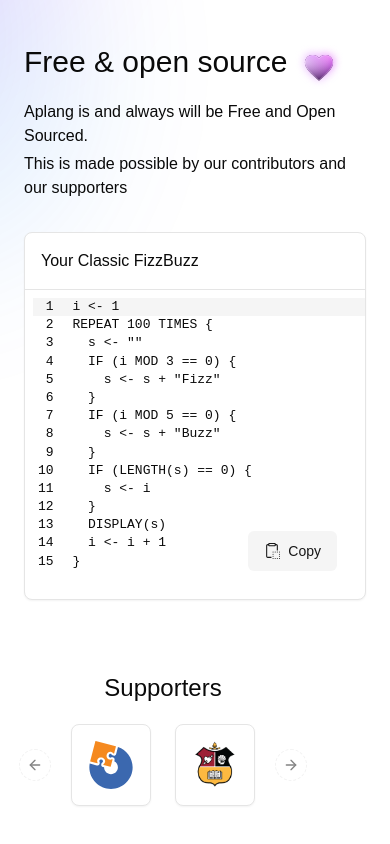
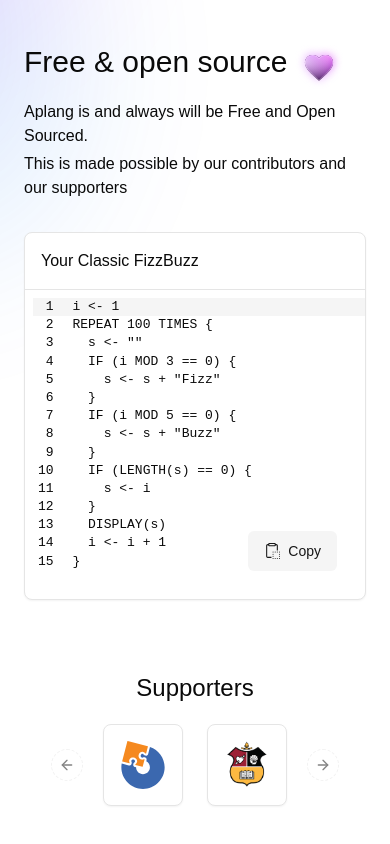
Before and after one commit to snowfoxsh/aplang-website, a Next.js app: page / in a window 390 px wide. Shown: the part 409-1253 px from the top of the page. Before the commit the page ends 1219 px from the top, so only its background shows below. Built offline with nearby package versions, Linux system fonts and the light colour scheme.

Commit message:
[uni] fix un-centred supporters

```diff
--- a/app/page.tsx
+++ b/app/page.tsx
@@ -128,8 +128,8 @@ export default function HomePage() {
                             </Card>
                         </div>
                     </section>
-                    <section className="flex max-w-md -translate-x-8 flex-col justify-center gap-8 pt-10 md:flex-row">
-                        <div className="flex max-w-sm flex-col items-center">
+                    <section className="flex max-w-md md:-translate-x-8 flex-col justify-center gap-8 pt-10 pb-20 md:flex-row">
+                        <div className="flex max-w-sm flex-col items-center flex-grow">
                             <div className="mb-4 w-full pt-8 text-center text-2xl">
                                 Supporters
                             </div>
```
